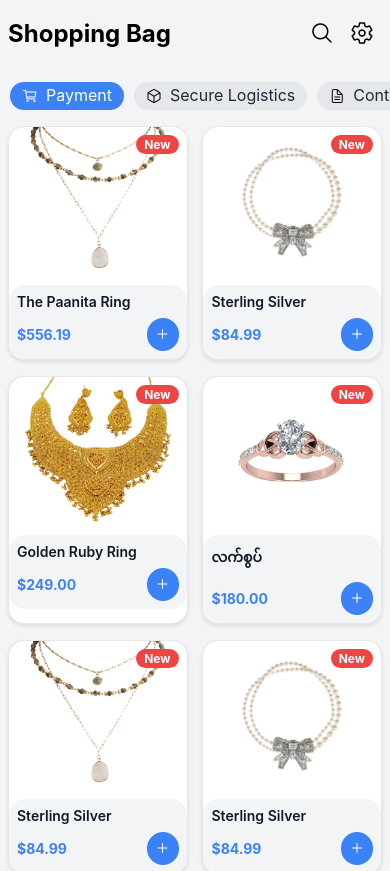
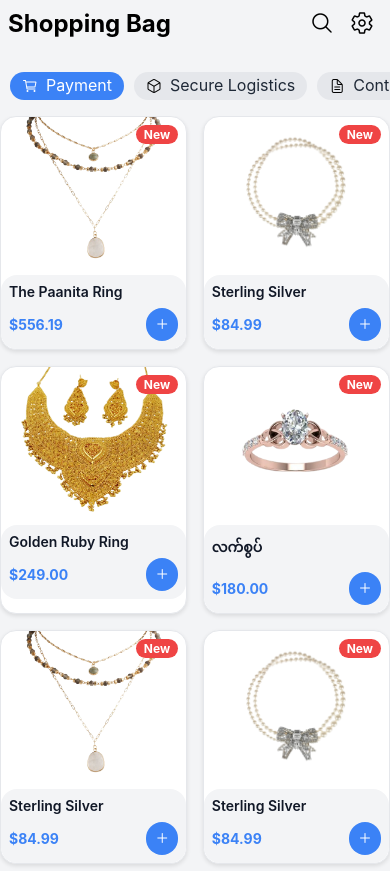
Before and after one commit to YellMinNaing-micro/RFID-UHF-Scanner, a React Native app: screen /Home in a window 390 px wide. Shown: the top 871 px of the page. Built offline with nearby package versions, Linux system fonts and the light colour scheme.

Commit message:
Update Home.tsx

```diff
--- a/src/screens/Home.tsx
+++ b/src/screens/Home.tsx
@@ -14,7 +14,7 @@ import Ionicons from "react-native-vector-icons/Ionicons"; // <- vector icons
 import { Product, products } from "../../data/product";
 import type { StackNavigationProp } from "@react-navigation/stack";
 import { RootStackParamList } from "../App";
-import {SafeAreaView} from 'react-native-safe-area-context';
+import { useSafeAreaInsets} from 'react-native-safe-area-context';
 
 type HomeScreenNavigationProp = StackNavigationProp<RootStackParamList, "Home">;
 
@@ -91,16 +91,15 @@ export default function HomeScreen({ navigation }: HomeProps) {
         setIsLogoutVisible(false);
         navigation.replace("Login");
     };
-
+  const insets = useSafeAreaInsets();
     return (
-      <SafeAreaView style={styles.safeArea}>
       <View style={{flex: 1, backgroundColor: '#F3F4F6'}}>
         <StatusBar
           barStyle="dark-content"
           translucent
           backgroundColor="transparent"
         />
-          <View style={styles.header}>
+        <View style={[styles.header, {paddingTop: insets.top + 2}]}>
           <Text style={styles.heading}>Shopping Bag</Text>
           <View style={styles.headerIcons}>
             <Pressable style={styles.iconButton}>
@@ -142,11 +141,7 @@ export default function HomeScreen({ navigation }: HomeProps) {
                       borderRadius: 9999,
                       backgroundColor: animatedBg,
                     }}>
-                      <Ionicons
-                        name={option.icon}
-                        size={16}
-                        color={iconColor}
-                      />
+                    <Ionicons name={option.icon} size={16} color={iconColor} />
                     <Text
                       style={{
                         color: textColor,
@@ -164,6 +159,9 @@ export default function HomeScreen({ navigation }: HomeProps) {
         </ScrollView>
 
         <FlatList
+          contentContainerStyle={{
+            paddingBottom: insets.bottom + 16,
+          }}
           data={products}
           renderItem={({item}) => (
             <ProductCard product={item} navigation={navigation} />
@@ -171,7 +169,6 @@ export default function HomeScreen({ navigation }: HomeProps) {
           keyExtractor={item => item.id}
           numColumns={2}
           showsVerticalScrollIndicator={false}
-            contentContainerStyle={{paddingBottom: 16, paddingHorizontal: 8}}
           columnWrapperStyle={{justifyContent: 'space-between'}}
         />
 
@@ -222,7 +219,6 @@ export default function HomeScreen({ navigation }: HomeProps) {
           </View>
         )}
       </View>
-      </SafeAreaView>
     );
 }
 
```
Lines whose indentation alone changed are shown as unchanged.
